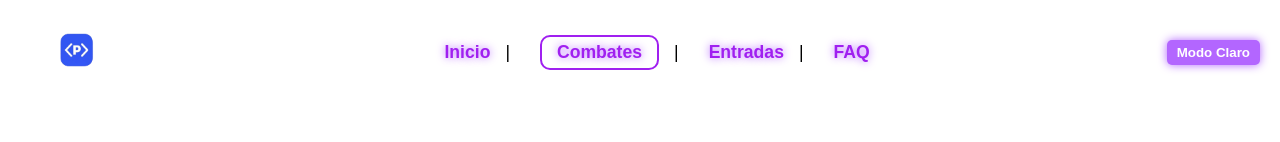
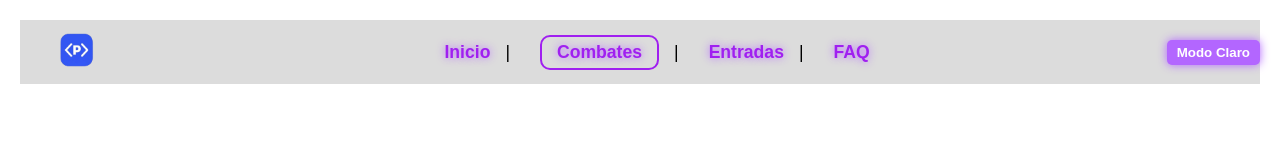
Before and after one commit to agutierrezmurillo2-dev/Velada_Abraham_Alvaro_Santi, a plain HTML site: page Combates.html in a window 1280 px wide. Both pictures are taken after a click on the button "Modo Claro". Shown: the top 142 px of the page. Drawn offline with Linux system fonts and the light colour scheme.

Commit message:
Update Combates.css

```diff
--- a/CSS/Combates.css
+++ b/CSS/Combates.css
@@ -124,3 +124,8 @@ body.modo-claro {
     background-color: white;
     color: black;
 }
+
+.modo-claro header {
+    background-color: #dcdcdc;
+    margin-top: 0 0 1px;
+}
```
